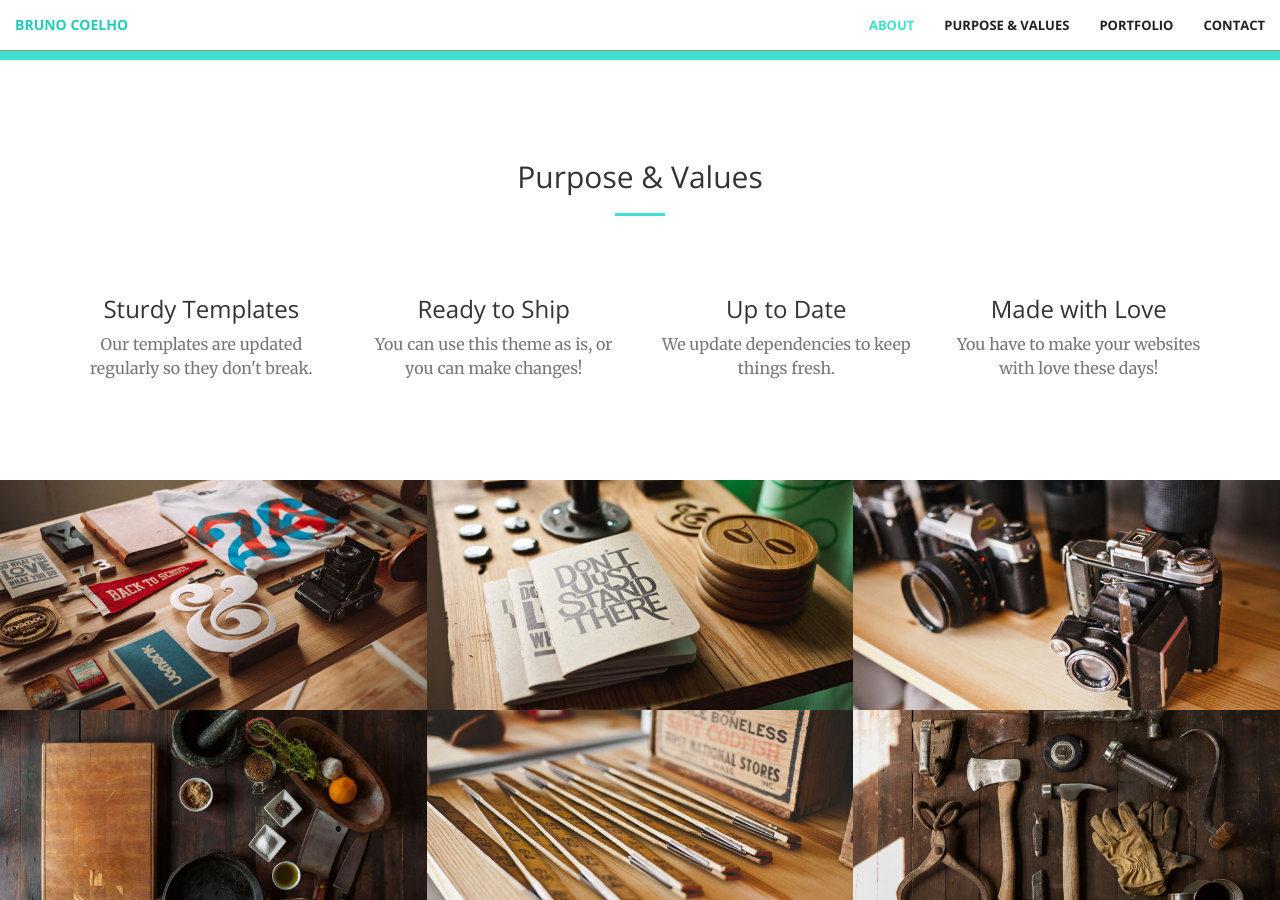
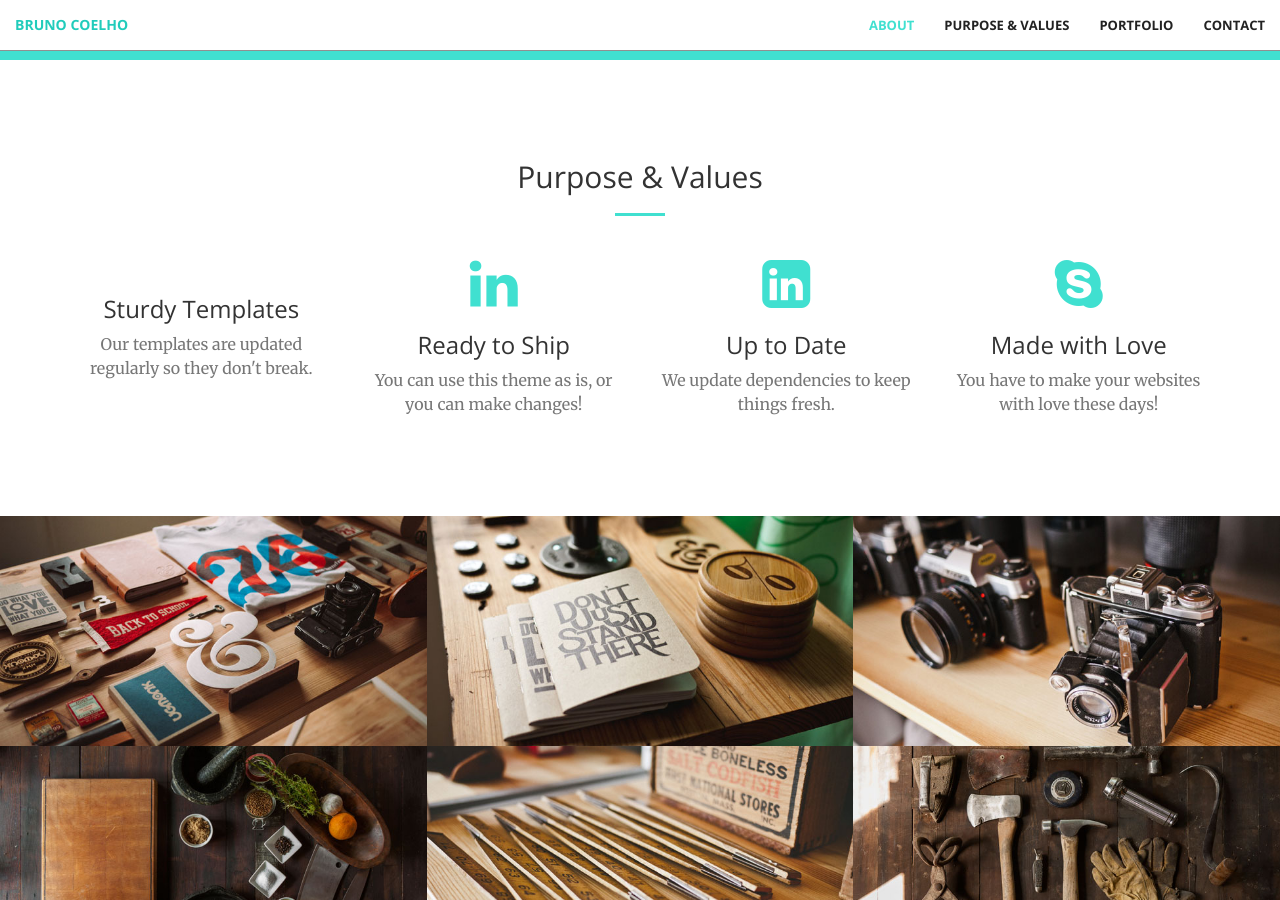
Before and after one commit to brunonaz/artbrunocoelho, a Jekyll site: the page built from index.html, in a window 1280 px wide and 900 px high, scrolled down 1258 px. Built offline with Jekyll 4.4.1, drawn with Linux system fonts in a browser that asks for light colours.

Commit message:
Update services.html
teste 4 diferentes

```diff
--- a/_includes/services.html
+++ b/_includes/services.html
@@ -11,28 +11,28 @@
         <div class="row">
             <div class="col-lg-3 col-md-6 text-center">
                 <div class="service-box">
-                    <i class="fa fa-4x fa-atom wow bounceIn text-primary"></i>
+                    <i class="fa fa-4x lightbulb-o wow bounceIn text-primary"></i>
                     <h3>Sturdy Templates</h3>
                     <p class="text-muted">Our templates are updated regularly so they don't break.</p>
                 </div>
             </div>
             <div class="col-lg-3 col-md-6 text-center">
                 <div class="service-box">
-                    <i class="fa fa-4x fa-yin-yang wow bounceIn text-primary" data-wow-delay=".1s"></i>
+                    <i class="fa fa-4x fa-linkedin wow bounceIn text-primary" data-wow-delay=".1s"></i>
                     <h3>Ready to Ship</h3>
                     <p class="text-muted">You can use this theme as is, or you can make changes!</p>
                 </div>
             </div>
             <div class="col-lg-3 col-md-6 text-center">
                 <div class="service-box">
-                    <i class="fa fa-4x fa-award wow bounceIn text-primary" data-wow-delay=".2s"></i>
+                    <i class="fa fa-4x fa-linkedin-square wow bounceIn text-primary" data-wow-delay=".2s"></i>
                     <h3>Up to Date</h3>
                     <p class="text-muted">We update dependencies to keep things fresh.</p>
                 </div>
             </div>
             <div class="col-lg-3 col-md-6 text-center">
                 <div class="service-box">
-                    <i class="fa fa-4x fa-react wow bounceIn text-primary" data-wow-delay=".3s"></i>
+                    <i class="fa fa-4x fa-skype wow bounceIn text-primary" data-wow-delay=".3s"></i>
                     <h3>Made with Love</h3>
                     <p class="text-muted">You have to make your websites with love these days!</p>
                 </div>
```
